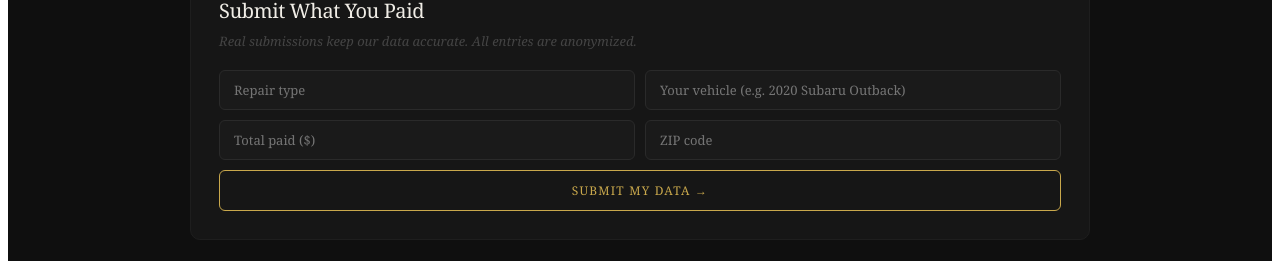
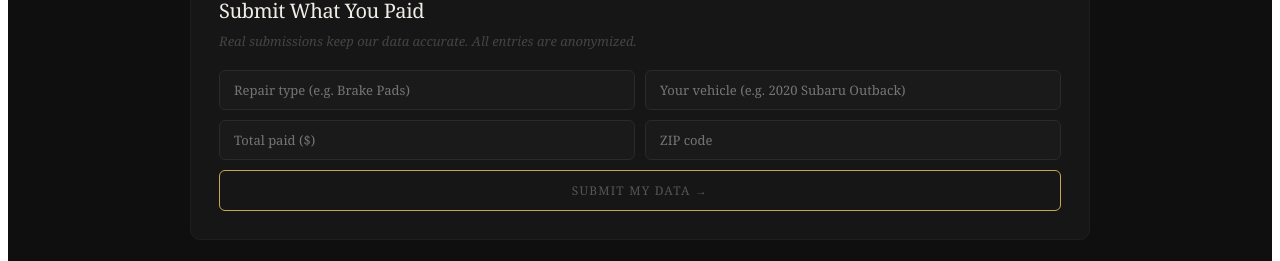
Before and after one commit to MatthewSeman2000/repairiq, a React (Create React App) app: page / in a window 1280 px wide. Shown: the part 3200-3461 px from the top of the page. Built offline with nearby package versions, Linux system fonts and the light colour scheme.

Commit message:
Wire Supabase - live submission storage

```diff
--- a/src/App.jsx
+++ b/src/App.jsx
@@ -1,4 +1,11 @@
 import { useState, useMemo } from "react";
+import { createClient } from "@supabase/supabase-js";
+
+// ─── SUPABASE ─────────────────────────────────────────────────────────────────
+const supabase = createClient(
+  "https://bgulreqwhlsqlglivrbb.supabase.co",
+  "eyJhbGciOiJIUzI1NiIsInR5cCI6IkpXVCJ9.eyJpc3MiOiJzdXBhYmFzZSIsInJlZiI6ImJndWxyZXF3aGxzcWxnbGl2cmJiIiwicm9sZSI6ImFub24iLCJpYXQiOjE3NzU2NDIyNDYsImV4cCI6MjA5MTIxODI0Nn0.LVmTb7YpjF1GlT2uPipzB4g6aqPzTLIxwbqqbkjZPfM"
+);
 
 // ─── DATA ────────────────────────────────────────────────────────────────────
 
@@ -1394,7 +1401,37 @@ export default function RepairIQ() {
   const [shops, setShops]                 = useState([]);
   const [loadingShops, setLoadingShops]   = useState(false);
   const [submitted, setSubmitted]         = useState(false);
+  const [submitting, setSubmitting]       = useState(false);
+  const [submitError, setSubmitError]     = useState(null);
   const [votes, setVotes]                 = useState({}); // { "Oil Change": "up" | "down" }
+
+  // Community submission form state
+  const [formRepair, setFormRepair]       = useState("");
+  const [formVehicle, setFormVehicle]     = useState("");
+  const [formAmount, setFormAmount]       = useState("");
+  const [formZip, setFormZip]             = useState("");
+
+  const handleSubmission = async () => {
+    if (!formRepair || !formAmount) return;
+    setSubmitting(true);
+    setSubmitError(null);
+    // Parse vehicle string into make + year (best effort)
+    const yearMatch = formVehicle.match(/\b(19|20)\d{2}\b/);
+    const vehicleYear = yearMatch ? parseInt(yearMatch[0]) : null;
+    const vehicleMake = formVehicle.replace(/\b(19|20)\d{2}\b/, "").trim() || null;
+    const { error } = await supabase.from("submissions").insert({
+      repair_name:  formRepair,
+      vehicle_make: vehicleMake,
+      vehicle_year: vehicleYear,
+      zip_code:     formZip || zip || null,
+      amount_paid:  parseFloat(formAmount),
+      shop_type:    null,
+      notes:        null,
+    });
+    setSubmitting(false);
+    if (error) { setSubmitError("Something went wrong. Please try again."); return; }
+    setSubmitted(true);
+  };
 
   const region    = getRegion(zip);
   const makeMult  = makeMultipliers[make] || 1;
@@ -1611,12 +1648,42 @@ export default function RepairIQ() {
           <p style={{ color:"#444", fontSize:"13px", margin:"0 0 20px", fontStyle:"italic" }}>Real submissions keep our data accurate. All entries are anonymized.</p>
           {!submitted ? (
             <div style={{ display:"grid", gridTemplateColumns:"1fr 1fr", gap:"10px" }}>
-              <input placeholder="Repair type" style={IS} />
-              <input placeholder="Your vehicle (e.g. 2020 Subaru Outback)" style={IS} />
-              <input placeholder="Total paid ($)" type="number" style={IS} />
-              <input placeholder="ZIP code" style={IS} defaultValue={zip} />
-              <button onClick={() => setSubmitted(true)} style={{ gridColumn:"1/-1", background:"transparent", border:"1px solid #c9a84c", color:"#c9a84c", borderRadius:"6px", padding:"11px", fontSize:"12px", fontFamily:"inherit", cursor:"pointer", letterSpacing:"0.1em", textTransform:"uppercase" }}>
-                Submit My Data →
+              <input
+                placeholder="Repair type (e.g. Brake Pads)"
+                style={IS}
+                value={formRepair}
+                onChange={e => setFormRepair(e.target.value)}
+              />
+              <input
+                placeholder="Your vehicle (e.g. 2020 Subaru Outback)"
+                style={IS}
+                value={formVehicle}
+                onChange={e => setFormVehicle(e.target.value)}
+              />
+              <input
+                placeholder="Total paid ($)"
+                type="number"
+                style={IS}
+                value={formAmount}
+                onChange={e => setFormAmount(e.target.value)}
+              />
+              <input
+                placeholder="ZIP code"
+                style={IS}
+                value={formZip || zip}
+                onChange={e => setFormZip(e.target.value)}
+              />
+              {submitError && (
+                <div style={{ gridColumn:"1/-1", color:"#ef4444", fontSize:"12px", textAlign:"center" }}>
+                  {submitError}
+                </div>
+              )}
+              <button
+                onClick={handleSubmission}
+                disabled={submitting || !formRepair || !formAmount}
+                style={{ gridColumn:"1/-1", background:"transparent", border:"1px solid #c9a84c", color: (submitting || !formRepair || !formAmount) ? "#555" : "#c9a84c", borderRadius:"6px", padding:"11px", fontSize:"12px", fontFamily:"inherit", cursor: (submitting || !formRepair || !formAmount) ? "not-allowed" : "pointer", letterSpacing:"0.1em", textTransform:"uppercase" }}
+              >
+                {submitting ? "Saving..." : "Submit My Data →"}
               </button>
             </div>
           ) : (
```
Also changed, not shown: package.json (+11 -2 lines), 1 other file (tests, documents, lock files or other folders).
